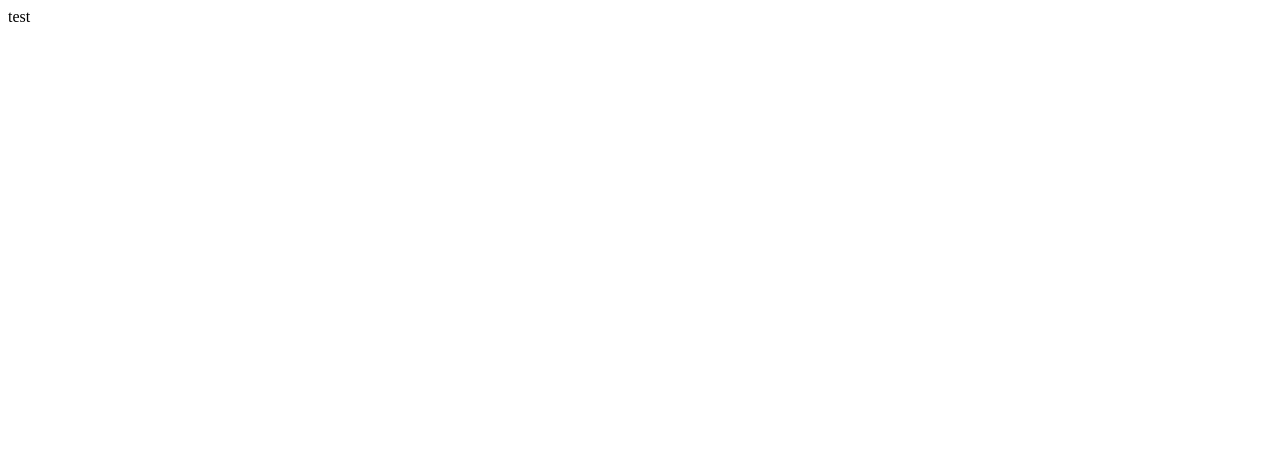
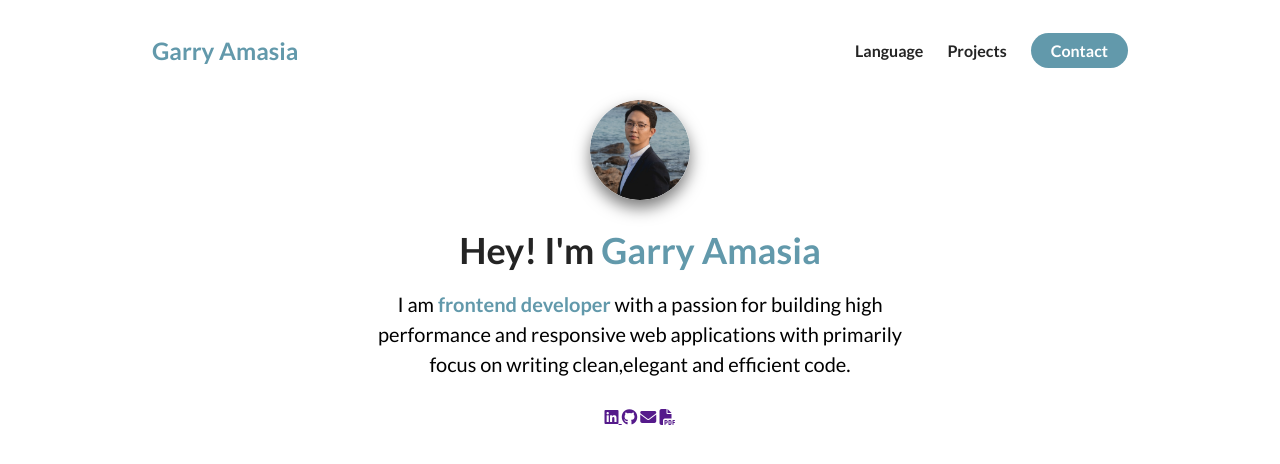
Before and after one commit to GarryAmasia/e-portfolio, a plain HTML site: page index.html in a window 1280 px wide. Drawn offline with Linux system fonts and the light colour scheme.

Commit message:
header section in progress

```diff
--- a/index.html
+++ b/index.html
@@ -5,9 +5,75 @@
     <meta http-equiv="X-UA-Compatible" content="IE=edge" />
     <meta name="viewport" content="width=device-width, initial-scale=1.0" />
     <link rel="stylesheet" href="style.css" />
+    <link rel="preconnect" href="https://fonts.googleapis.com" />
+    <link rel="preconnect" href="https://fonts.gstatic.com" crossorigin />
+    <link rel="preconnect" href="https://fonts.googleapis.com" />
+    <link rel="preconnect" href="https://fonts.gstatic.com" crossorigin />
+    <link
+      href="https://fonts.googleapis.com/css2?family=Lato:wght@400;700&display=swap"
+      rel="stylesheet"
+    />
+    <script
+      src="https://kit.fontawesome.com/fec710c91b.js"
+      crossorigin="anonymous"
+    ></script>
+
     <title>Garry Amasia</title>
   </head>
   <body>
-    test
+    <section id="about-me">
+      <nav>
+        <div class="personal__logo">Garry Amasia</div>
+        <ul class="nav__link--list">
+          <li>
+            <a
+              href=""
+              class="nav__link--anchor link__hover-effect link__hover-effect--black"
+              >Language</a
+            >
+          </li>
+          <li>
+            <a
+              href=""
+              class="nav__link--anchor link__hover-effect link__hover-effect--black"
+              >Projects</a
+            >
+          </li>
+          <li>
+            <a href="" class="nav__link--anchor nav__link--anchor-primary"
+              >Contact</a
+            >
+          </li>
+        </ul>
+      </nav>
+      <div class="flex flex-1">
+        <div class="about-me__info row">
+          <div class="about-me__info--container">
+            <figure class="about-me__picture--mask">
+              <img
+                class="about-me__picture"
+                src="./assets/garry-img-modified.png"
+                alt="pic of me"
+              />
+            </figure>
+            <h1 class="about-me__info--title">
+              Hey! I'm <span class="text--blue">Garry Amasia</span>
+            </h1>
+            <p class="about-me__info--para">
+              I am <strong class="text--blue">frontend developer</strong> with a
+              passion for building high performance and responsive web
+              applications with primarily focus on writing clean,elegant and
+              efficient code.
+            </p>
+            <div class="about-me--links">
+              <a href=""><i class="fa-brands fa-linkedin"></i> </a>
+              <a href=""><i class="fa-brands fa-github"></i></a>
+              <a href=""><i class="fa-solid fa-envelope"></i></a>
+              <a href=""><i class="fa-solid fa-file-pdf"></i></a>
+            </div>
+          </div>
+        </div>
+      </div>
+    </section>
   </body>
 </html>
--- a/style.css
+++ b/style.css
@@ -0,0 +1,136 @@
+* {
+  padding: 0;
+  margin: 0;
+  box-sizing: border-box;
+  font-family: "Lato", sans-serif;
+}
+
+h1,
+h2,
+h3,
+h4,
+h5,
+h6,
+span {
+  color: #242424;
+  text-align: center;
+  line-height: 1.25;
+}
+
+h1 {
+  font-size: 36px;
+}
+
+p {
+  line-height: 1.5;
+  font-size: 16px;
+}
+
+li {
+  list-style-type: none;
+}
+
+.flex {
+  display: flex;
+}
+
+.flex-1 {
+  flex: 1;
+}
+
+.row {
+  width: 100%;
+  max-width: 800px;
+  margin: 0 auto;
+}
+
+.text--blue {
+  color: rgb(98, 153, 171);
+}
+/* ++++++++++++++++++++++NAVIGATION++++++++++++++++++++++++++ */
+
+nav {
+  height: 100px;
+  width: 100%;
+  max-width: 1000px;
+  /* background-color: tomato; */
+  margin: 0 auto;
+  display: flex;
+  justify-content: space-between;
+  align-items: center;
+}
+
+.nav__link--list {
+  display: flex;
+}
+
+.nav__link--anchor {
+  text-decoration: none;
+  margin: 0 12px;
+  color: #242424;
+  font-weight: 700;
+}
+
+.nav__link--anchor-primary {
+  background-color: rgb(98, 153, 171);
+  padding: 8px 20px;
+  border-radius: 50px;
+  color: white;
+  transition: all 0.5s;
+}
+
+.nav__link--anchor-primary:hover {
+  background-color: white;
+  outline: 1px solid lightgrey;
+  color: black;
+}
+
+.personal__logo {
+  font-size: 24px;
+  color: rgb(98, 153, 171);
+  margin: 0 12px;
+  font-weight: bold;
+}
+
+/* ++++++++++++++++++++++ABOUT ME++++++++++++++++++++++++++ */
+
+#about-me {
+  min-height: 100vh;
+  /* background-color: rgb(255, 213, 206); */
+  display: flex;
+  flex-direction: column;
+}
+
+.about-me__info--container {
+  display: flex;
+  flex-direction: column;
+  align-items: center;
+  max-width: 570px;
+  margin: 0 auto;
+  /* background-color: tomato; */
+}
+
+.about-me__picture--mask {
+  width: 100px;
+  height: 100px;
+  border-radius: 50%;
+  overflow: hidden;
+  box-shadow: 0 8px 16px rgb(124, 124, 124);
+  margin-bottom: 28px;
+}
+
+.about-me__picture {
+  width: 100%;
+  /* improving my own pic */
+  /* transform: scale(1.4); */
+}
+
+.about-me__info--title {
+  margin-bottom: 16px;
+}
+
+.about-me__info--para {
+  font-size: 20px;
+  margin-bottom: 28px;
+  text-align: center;
+}
```
Also changed, not shown: assets/garry-img-modified.png (added).
